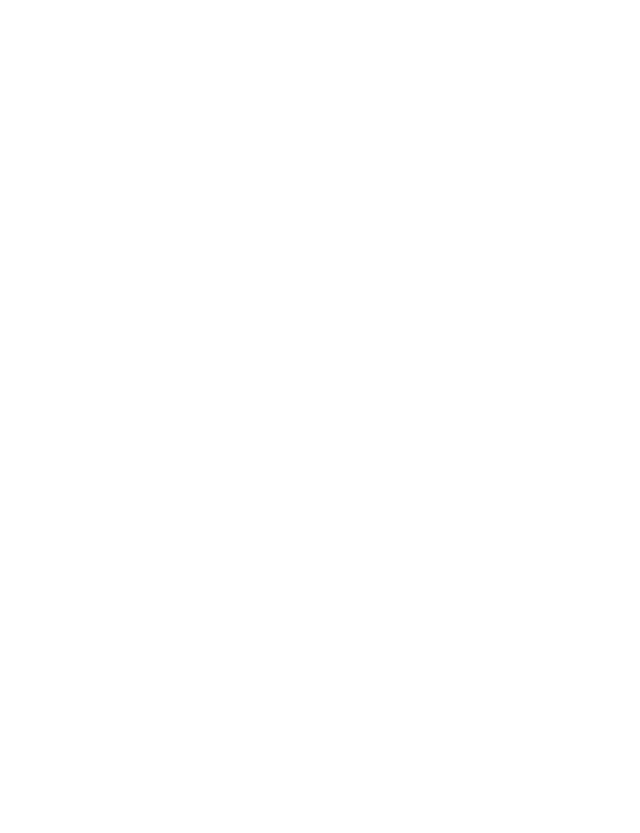
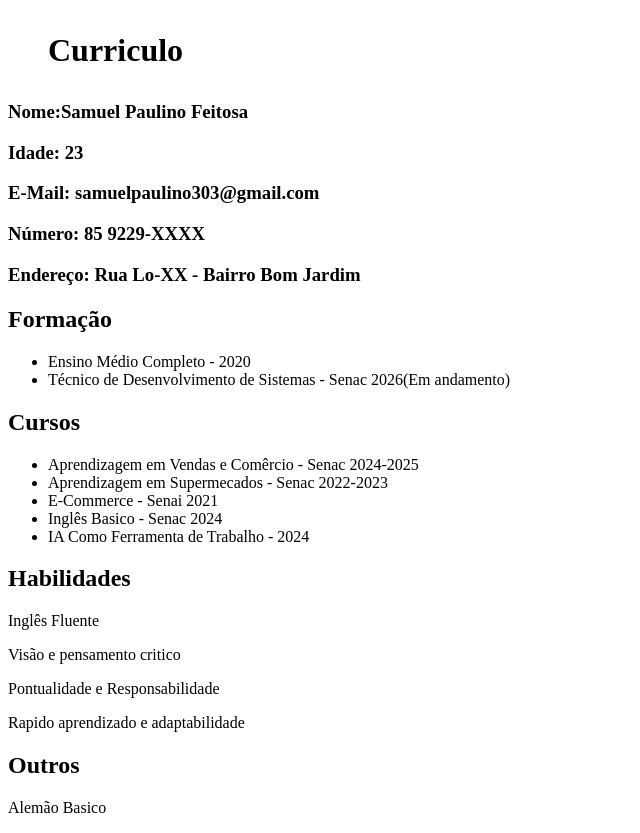
Before and after one commit to LuisGustavoVG/hub-curriculo-startup, a plain HTML site: page pages/samuel.html in a window 1280 px wide. Shown: the whole page, without its empty margins (0-640 px from the left). Before the commit the page ends 800 px from the top, so only its background shows below. Drawn offline with Linux system fonts and the light colour scheme; files that its build step writes are made by us from their sources.

Commit message:
Update samuel.html

```diff
--- a/pages/samuel.html
+++ b/pages/samuel.html
@@ -3,10 +3,61 @@
 <head>
     <meta charset="UTF-8">
     <meta name="viewport" content="width=device-width, initial-scale=1.0">
-    <title>Document</title>
+    <title>Curriculo-Samuel</title>
+    <link rel="stylesheet" href="../style.css">
+    <a href="index.html"></a>
 </head>
-<link rel="stylesheet" href="style.css">
+<main>
 <body>
 
-</body>
+    <main>
+    <h1><Menu>Curriculo</Menu></h1>
+    </main>
+
+
+    <div id = "Cabecalho">
+
+        <h3>Nome:Samuel Paulino Feitosa</h3>
+        <h3>Idade: 23</h3>
+        <h3>E-Mail: samuelpaulino303@gmail.com</h3>
+        <h3>Número: 85 9229-XXXX</h3>
+        <h3>Endereço: Rua Lo-XX - Bairro Bom Jardim</h3>
+
+    </div>
+
+        <h2>Formação</h2>
+    <ul>
+        <li> Ensino Médio Completo - 2020</li>
+        <li>Técnico de Desenvolvimento de Sistemas - Senac 2026(Em andamento)</li>
+    </ul>
+
+
+
+    <h2>Cursos</h2>
+
+<ul>
+      <li>Aprendizagem em Vendas e Comêrcio - Senac 2024-2025</li>
+      <li>Aprendizagem em Supermecados - Senac 2022-2023</li>
+      <li>E-Commerce - Senai 2021</li>
+      <li>Inglês Basico - Senac 2024</li>
+      <li>IA Como Ferramenta de Trabalho - 2024</li>
+</ul>
+
+        <h2>Habilidades</h2>
+
+        <p>Inglês Fluente</p>
+        <p>Visão e pensamento critico</p>
+        <p>Pontualidade e Responsabilidade</p>
+        <p>Rapido aprendizado e adaptabilidade</p>
+
+
+        <h2>Outros</h2>
+
+        <p>Alemão Basico</p>
+
+
+
+      </body>
+
+
 </html>
```
